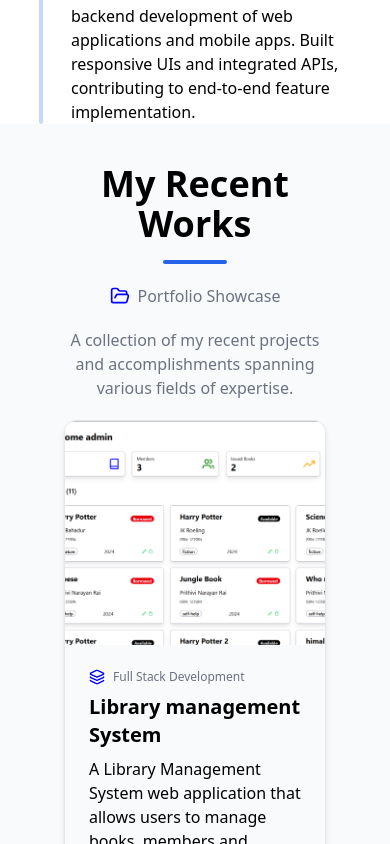
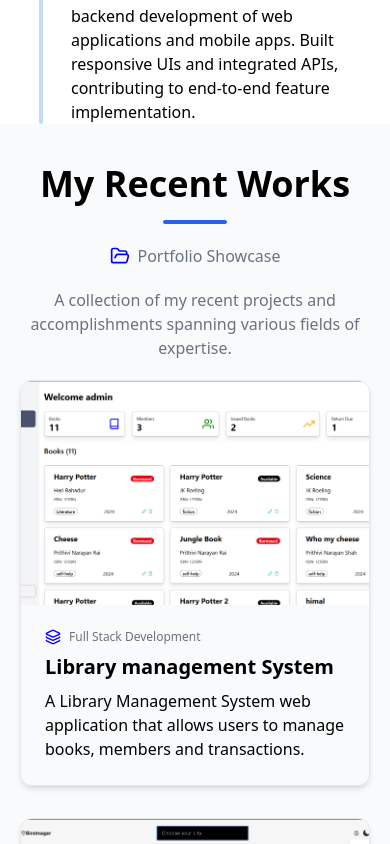
Before and after one commit to Manojhajam/Portfolio, a React (Vite) app in the folder my-project/: page /work in a window 390 px wide. Shown: the part 4920-5764 px from the top of the page. Built offline with nearby package versions, Linux system fonts and the light colour scheme.

Commit message:
work for sm

```diff
--- a/my-project/index.html
+++ b/my-project/index.html
@@ -7,7 +7,7 @@
     <title>Manoj Hajam | MERN Develper</title>
     <meta
       name="keywords"
-      content="manoj,manoj hajam,mern develper,manoj mern developer, manoj hajam portfolio,mern develper nepal"
+      content="manoj,manoj hajam,mern develper,manoj mern developer, manoj hajam portfolio,mern develper nepal,manojhajamportfolio"
     />
     <meta
       name="description"
--- a/my-project/src/components/Work/Work.jsx
+++ b/my-project/src/components/Work/Work.jsx
@@ -5,7 +5,7 @@ import { FolderOpen } from "lucide-react";
 
 const Work = () => {
   return (
-    <div className="container px-16 mx-auto bg-slate-50">
+    <div className="container px-16 max-sm:px-5 mx-auto bg-slate-50">
       <div className="min-h-screen">
         <h1 className="text-4xl font-bold pt-10 mb-4 text-center">
           My Recent Works
@@ -23,7 +23,7 @@ const Work = () => {
         </div>
 
         {/* Cards */}
-        <div className="grid grid-cols-1 md:grid-cols-2 lg:grid-cols-3 gap-8 text-ce">
+        <div className="grid grid-cols-1 md:grid-cols-2 lg:grid-cols-3 gap-8">
           {/* Card-1(LMS) */}
           <div className="group bg-card rounded-xl overflow-hidden shadow-md hover:shadow-lg transition-all duration-300 border border-border/50">
             <div className="relative overflow-hidden h-56">
```
